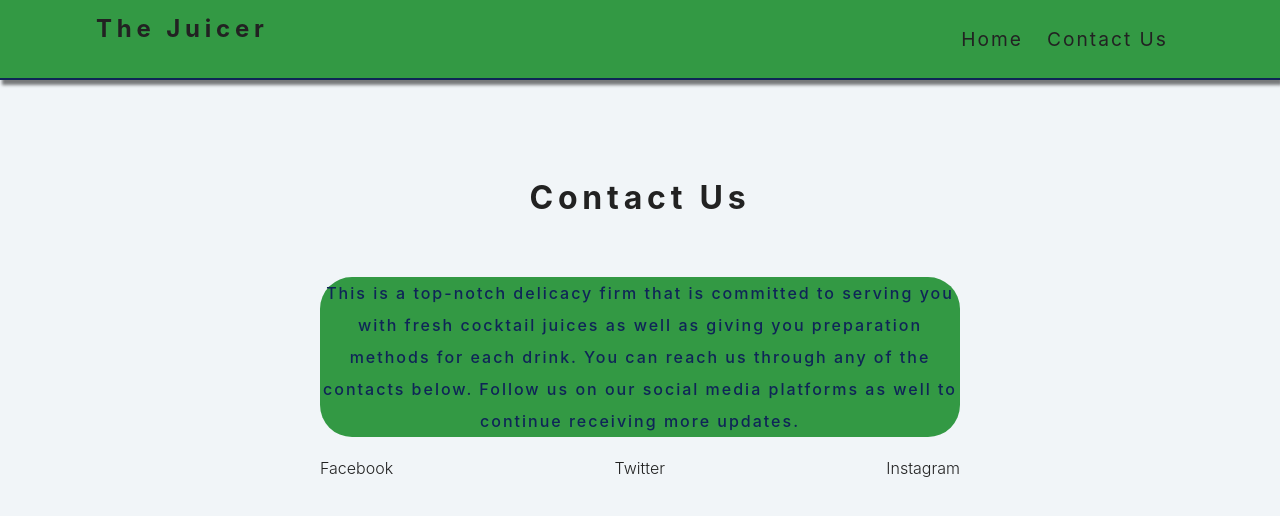
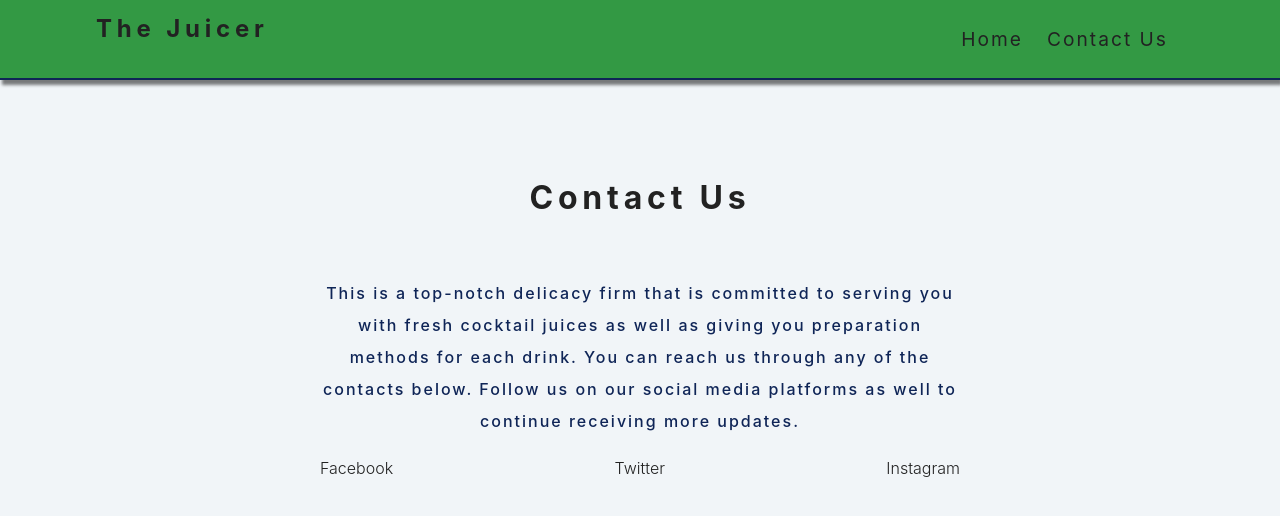
Before and after one commit to BenardAbwao/TheJuicer, a React (Create React App) app: page /about in a window 1280 px wide. Shown: the top 516 px of the page. Built offline with nearby package versions, Linux system fonts and the light colour scheme; no server answers; some icons are missing.

Commit message:
update css

```diff
--- a/src/index.css
+++ b/src/index.css
@@ -179,14 +179,12 @@ Variables
     letter-spacing: 2px;
     color: var(--primaryColor);
     text-align: center;
-    background: var(--mainWhite);
     border-radius: 2rem;
   }
   .section-links {
     display: flex;
     flex-direction: row;
     justify-content: space-between;
-    padding-top: ;
   }
 
   /*
```
